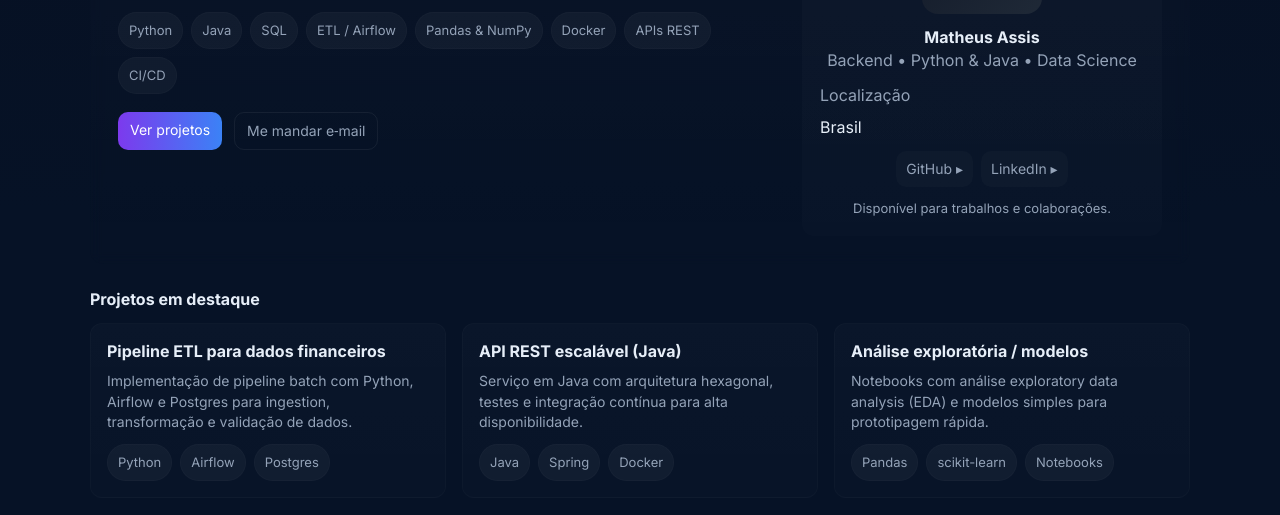
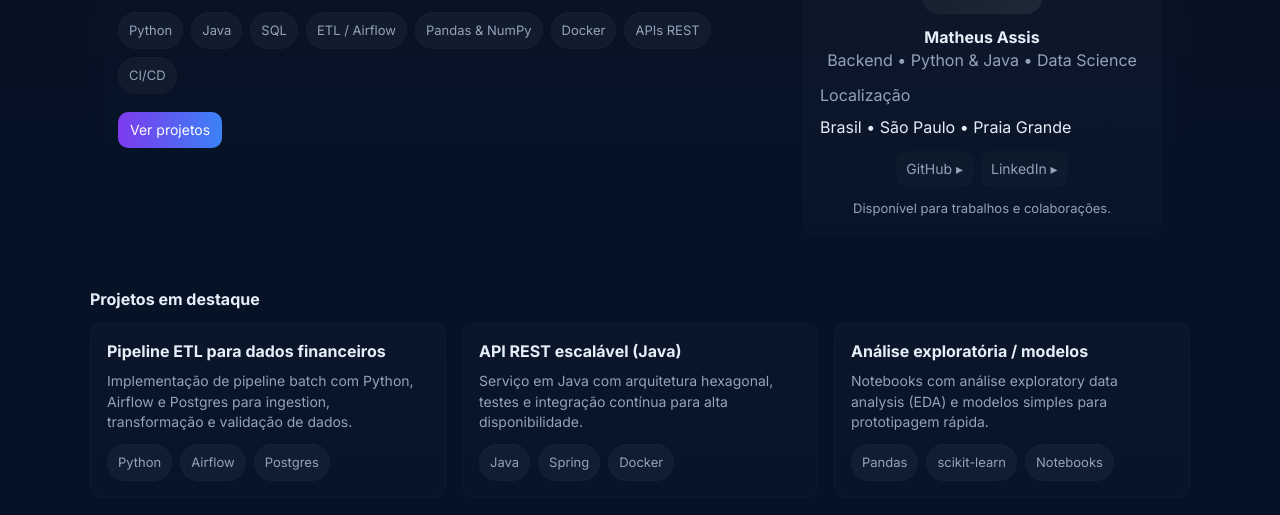
Before and after one commit to Assiis/matheus_assis_portfolio, a plain HTML site: page index.html in a window 1280 px wide. Shown: the part 268-783 px from the top of the page. Drawn offline with Linux system fonts and the light colour scheme.

Commit message:
AttFinalDoDia25/11/25

```diff
--- a/index.html
+++ b/index.html
@@ -64,9 +64,6 @@
               "
             >
               <a class="btn primary" href="#projects">Ver projetos</a>
-              <a class="btn" href="mailto:matheusassisprofissional@gmail.com"
-                >Me mandar e‑mail</a
-              >
             </div>
           </div>
 
@@ -78,7 +75,7 @@
             </div>
             <div class="contact">
               <div class="muted">Localização</div>
-              <div>Brasil</div>
+              <div>Brasil • São Paulo • Praia Grande</div>
             </div>
             <div class="socials" role="list">
               <a href="https://github.com/Assiis" target="_blank" rel="noopener"
```
